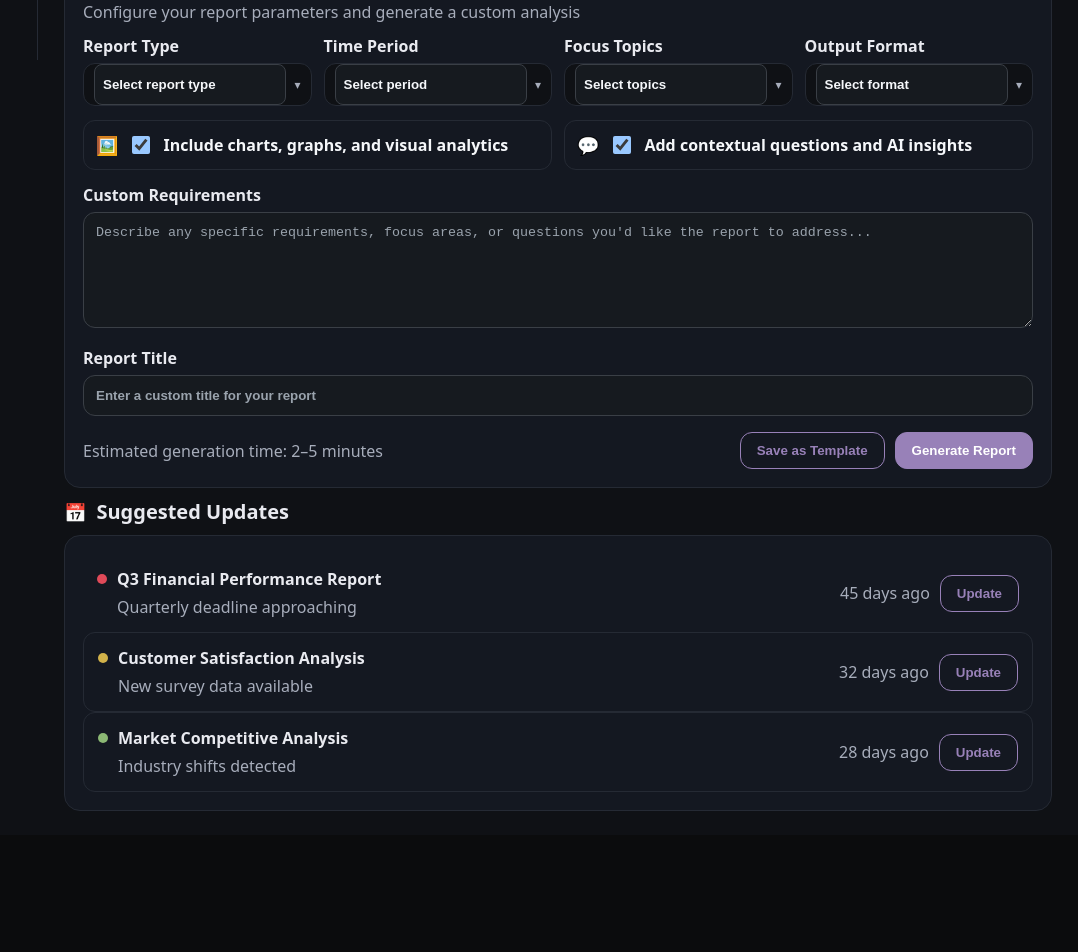
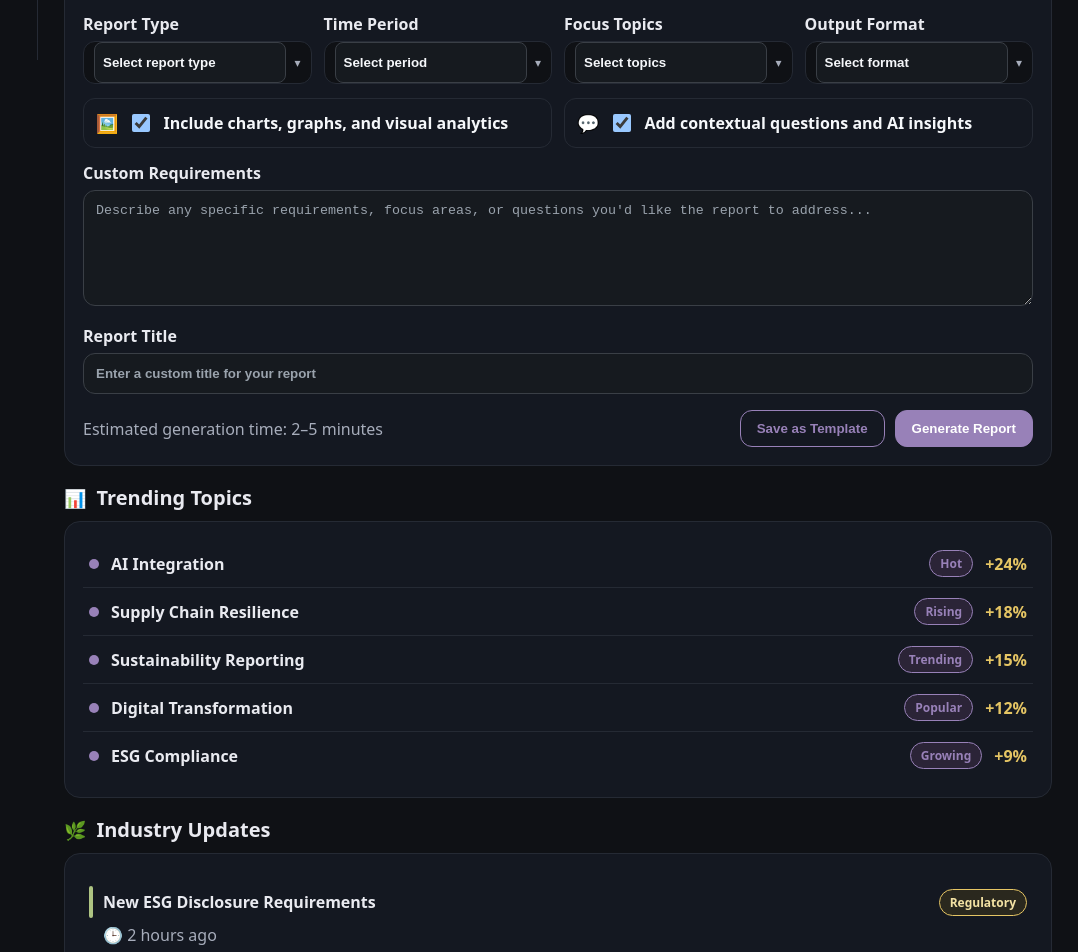
Before and after one commit to enrich-t/enrich_app, a Next.js app: page /generate in a window 1280 px wide. Shown: the part 740-1692 px from the top of the page, without its empty margins (202-1280 px from the left). Before the commit the page ends 1575 px from the top, so only its background shows below. Built offline with nearby package versions, Linux system fonts and the light colour scheme.

Commit message:
feat(generate-ui): full Figma layout restored (Popular, Builder, Trending, Industry, Suggested) — UI only

```diff
--- a/app/generate/page.tsx
+++ b/app/generate/page.tsx
@@ -1,7 +1,6 @@
 'use client';
 
 import React, { useState } from 'react';
-import Link from 'next/link';
 
 const brand = {
   primary: '#9881b8',
@@ -31,9 +30,9 @@ function Card(props: { children: React.ReactNode; style?: React.CSSProperties })
   );
 }
 
-function SectionTitle(props: { icon?: React.ReactNode; children: React.ReactNode }) {
+function SectionTitle(props: { icon?: React.ReactNode; children: React.ReactNode; style?: React.CSSProperties }) {
   return (
-    <div style={{ display: 'flex', alignItems: 'center', gap: 10, margin: '10px 0' }}>
+    <div style={{ display: 'flex', alignItems: 'center', gap: 10, margin: '10px 0', ...props.style }}>
       <div style={{ fontSize: 18 }}>{props.icon ?? '📄'}</div>
       <h2 style={{ margin: 0, fontSize: 20, fontWeight: 900, color: brand.text }}>{props.children}</h2>
     </div>
@@ -96,12 +95,12 @@ function Button(props: {
 
 export default function GeneratePage() {
   const [toast, setToast] = useState<string | null>(null);
-  const showSoon = (msg = 'Coming soon — logic will be wired on the generate branch.') => {
+  const showSoon = (msg = 'Coming soon — functionality will be wired separately.') => {
     setToast(msg);
-    setTimeout(() => setToast(null), 2500);
+    setTimeout(() => setToast(null), 2200);
   };
 
-  // --- Report Builder state (UI only) ---
+  // Report Builder UI state (placeholders)
   const [reportType, setReportType] = useState('');
   const [timePeriod, setTimePeriod] = useState('');
   const [topics, setTopics] = useState('');
@@ -113,7 +112,6 @@ export default function GeneratePage() {
 
   return (
     <div style={{ color: brand.text }}>
-      {/* Header / Intro */}
       <div style={{ marginBottom: 14 }}>
         <h1 style={{ margin: 0, fontSize: 28, fontWeight: 900 }}>Generate Report</h1>
         <div style={{ color: brand.sub, marginTop: 6 }}>
@@ -121,7 +119,7 @@ export default function GeneratePage() {
         </div>
       </div>
 
-      {/* Popular Reports */}
+      {/* 1) Popular Reports */}
       <SectionTitle icon={<span>📈</span>}>Popular Reports</SectionTitle>
       <div
         style={{
@@ -131,6 +129,7 @@ export default function GeneratePage() {
           marginBottom: 18,
         }}
       >
+        {/* Card 1 */}
         <Card>
           <div style={{ display: 'grid', gridTemplateColumns: '64px 1fr auto', gap: 14, alignItems: 'center' }}>
             <div
@@ -150,9 +149,7 @@ export default function GeneratePage() {
             </div>
             <div>
               <div style={{ fontWeight: 900, fontSize: 18 }}>Business Overview</div>
-              <div style={{ color: brand.sub, marginTop: 6 }}>
-                Comprehensive analysis of performance and key metrics
-              </div>
+              <div style={{ color: brand.sub, marginTop: 6 }}>Comprehensive analysis of performance and key metrics</div>
               <div style={{ display: 'flex', gap: 8, marginTop: 10, flexWrap: 'wrap' }}>
                 <Pill>Revenue Growth</Pill>
                 <Pill>Market Share</Pill>
@@ -160,11 +157,12 @@ export default function GeneratePage() {
               </div>
             </div>
             <div>
-              <Button onClick={() => showSoon('This Generate action will be wired later.')}>Generate Report →</Button>
+              <Button onClick={() => showSoon('Use this template → will open builder prefilled.')}>Generate →</Button>
             </div>
           </div>
         </Card>
 
+        {/* Card 2 */}
         <Card>
           <div style={{ display: 'grid', gridTemplateColumns: '64px 1fr auto', gap: 14, alignItems: 'center' }}>
             <div
@@ -194,11 +192,12 @@ export default function GeneratePage() {
               </div>
             </div>
             <div>
-              <Button color={brand.third} onClick={() => showSoon()}>Generate Report →</Button>
+              <Button color={brand.third} onClick={() => showSoon()}>Generate →</Button>
             </div>
           </div>
         </Card>
 
+        {/* Card 3 */}
         <Card>
           <div style={{ display: 'grid', gridTemplateColumns: '64px 1fr auto', gap: 14, alignItems: 'center' }}>
             <div
@@ -228,13 +227,13 @@ export default function GeneratePage() {
               </div>
             </div>
             <div>
-              <Button color={brand.secondary} onClick={() => showSoon()}>Generate Report →</Button>
+              <Button color={brand.secondary} onClick={() => showSoon()}>Generate →</Button>
             </div>
           </div>
         </Card>
       </div>
 
-      {/* --- Report Builder (matches screenshot) --- */}
+      {/* 2) Report Builder */}
       <SectionTitle icon={<span>⚙️</span>}>Report Builder</SectionTitle>
       <Card>
         <div style={{ fontWeight: 900, fontSize: 16, marginBottom: 6 }}>Custom Report Configuration</div>
@@ -242,41 +241,16 @@ export default function GeneratePage() {
           Configure your report parameters and generate a custom analysis
         </div>
 
-        {/* Row 1: Selects (4) */}
-        <div
-          style={{
-            display: 'grid',
-            gridTemplateColumns: '1fr 1fr 1fr 1fr',
-            gap: 12,
-          }}
-        >
+        {/* Select row */}
+        <div style={{ display: 'grid', gridTemplateColumns: '1fr 1fr 1fr 1fr', gap: 12 }}>
+          {/** Report Type */}
           <div>
             <div style={{ fontWeight: 900, marginBottom: 6 }}>Report Type</div>
-            <div
-              style={{
-                display: 'flex',
-                alignItems: 'center',
-                border: `1px solid ${brand.border}`,
-                borderRadius: 12,
-                padding: '0 10px',
-                background: '#0f1115',
-              }}
-            >
+            <div style={{ display: 'flex', alignItems: 'center', border: `1px solid ${brand.border}`, borderRadius: 12, padding: '0 10px', background: '#0f1115' }}>
               <select
                 value={reportType}
                 onChange={(e) => setReportType(e.target.value)}
-                style={{
-                  appearance: 'none',
-                  WebkitAppearance: 'none',
-                  MozAppearance: 'none',
-                  width: '100%',
-                  padding: '12px 8px',
-                  background: 'transparent',
-                  color: brand.sub,
-                  border: 'none',
-                  outline: 'none',
-                  fontWeight: 700,
-                }}
+                style={{ appearance: 'none', width: '100%', padding: '12px 8px', background: 'transparent', color: brand.sub, border: 'none', outline: 'none', fontWeight: 700 }}
               >
                 <option value="">Select report type</option>
                 <option value="business_overview">Business Overview</option>
@@ -287,31 +261,14 @@ export default function GeneratePage() {
             </div>
           </div>
 
+          {/** Time Period */}
           <div>
             <div style={{ fontWeight: 900, marginBottom: 6 }}>Time Period</div>
-            <div
-              style={{
-                display: 'flex',
-                alignItems: 'center',
-                border: `1px solid ${brand.border}`,
-                borderRadius: 12,
-                padding: '0 10px',
-                background: '#0f1115',
-              }}
-            >
+            <div style={{ display: 'flex', alignItems: 'center', border: `1px solid ${brand.border}`, borderRadius: 12, padding: '0 10px', background: '#0f1115' }}>
               <select
                 value={timePeriod}
                 onChange={(e) => setTimePeriod(e.target.value)}
-                style={{
-                  appearance: 'none',
-                  width: '100%',
-                  padding: '12px 8px',
-                  background: 'transparent',
-                  color: brand.sub,
-                  border: 'none',
-                  outline: 'none',
-                  fontWeight: 700,
-                }}
+                style={{ appearance: 'none', width: '100%', padding: '12px 8px', background: 'transparent', color: brand.sub, border: 'none', outline: 'none', fontWeight: 700 }}
               >
                 <option value="">Select period</option>
                 <option value="last_30">Last 30 days</option>
@@ -322,31 +279,14 @@ export default function GeneratePage() {
             </div>
           </div>
 
+          {/** Focus Topics */}
           <div>
             <div style={{ fontWeight: 900, marginBottom: 6 }}>Focus Topics</div>
-            <div
-              style={{
-                display: 'flex',
-                alignItems: 'center',
-                border: `1px solid ${brand.border}`,
-                borderRadius: 12,
-                padding: '0 10px',
-                background: '#0f1115',
-              }}
-            >
+            <div style={{ display: 'flex', alignItems: 'center', border: `1px solid ${brand.border}`, borderRadius: 12, padding: '0 10px', background: '#0f1115' }}>
               <select
                 value={topics}
                 onChange={(e) => setTopics(e.target.value)}
-                style={{
-                  appearance: 'none',
-                  width: '100%',
-                  padding: '12px 8px',
-                  background: 'transparent',
-                  color: brand.sub,
-                  border: 'none',
-                  outline: 'none',
-                  fontWeight: 700,
-                }}
+                style={{ appearance: 'none', width: '100%', padding: '12px 8px', background: 'transparent', color: brand.sub, border: 'none', outline: 'none', fontWeight: 700 }}
               >
                 <option value="">Select topics</option>
                 <option value="growth">Growth & revenue</option>
@@ -357,31 +297,14 @@ export default function GeneratePage() {
             </div>
           </div>
 
+          {/** Output Format */}
           <div>
             <div style={{ fontWeight: 900, marginBottom: 6 }}>Output Format</div>
-            <div
-              style={{
-                display: 'flex',
-                alignItems: 'center',
-                border: `1px solid ${brand.border}`,
-                borderRadius: 12,
-                padding: '0 10px',
-                background: '#0f1115',
-              }}
-            >
+            <div style={{ display: 'flex', alignItems: 'center', border: `1px solid ${brand.border}`, borderRadius: 12, padding: '0 10px', background: '#0f1115' }}>
               <select
                 value={format}
                 onChange={(e) => setFormat(e.target.value)}
-                style={{
-                  appearance: 'none',
-                  width: '100%',
-                  padding: '12px 8px',
-                  background: 'transparent',
-                  color: brand.sub,
-                  border: 'none',
-                  outline: 'none',
-                  fontWeight: 700,
-                }}
+                style={{ appearance: 'none', width: '100%', padding: '12px 8px', background: 'transparent', color: brand.sub, border: 'none', outline: 'none', fontWeight: 700 }}
               >
                 <option value="">Select format</option>
                 <option value="pdf">PDF</option>
@@ -393,52 +316,21 @@ export default function GeneratePage() {
           </div>
         </div>
 
-        {/* Row 2: Visual Elements / Context checkboxes */}
+        {/* Checkboxes */}
         <div style={{ display: 'grid', gridTemplateColumns: '1fr 1fr', gap: 12, marginTop: 14 }}>
-          <label
-            style={{
-              display: 'flex',
-              alignItems: 'center',
-              gap: 10,
-              border: `1px solid ${brand.border}`,
-              borderRadius: 12,
-              padding: '12px',
-              cursor: 'pointer',
-            }}
-          >
+          <label style={{ display: 'flex', alignItems: 'center', gap: 10, border: `1px solid ${brand.border}`, borderRadius: 12, padding: 12, cursor: 'pointer' }}>
             <span style={{ fontSize: 18 }}>🖼️</span>
-            <input
-              type="checkbox"
-              checked={includeVisuals}
-              onChange={(e) => setIncludeVisuals(e.target.checked)}
-              style={{ width: 18, height: 18 }}
-            />
+            <input type="checkbox" checked={includeVisuals} onChange={e => setIncludeVisuals(e.target.checked)} style={{ width: 18, height: 18 }} />
             <div style={{ fontWeight: 800 }}>Include charts, graphs, and visual analytics</div>
           </label>
-
-          <label
-            style={{
-              display: 'flex',
-              alignItems: 'center',
-              gap: 10,
-              border: `1px solid ${brand.border}`,
-              borderRadius: 12,
-              padding: '12px',
-              cursor: 'pointer',
-            }}
-          >
+          <label style={{ display: 'flex', alignItems: 'center', gap: 10, border: `1px solid ${brand.border}`, borderRadius: 12, padding: 12, cursor: 'pointer' }}>
             <span style={{ fontSize: 18 }}>💬</span>
-            <input
-              type="checkbox"
-              checked={includeContext}
-              onChange={(e) => setIncludeContext(e.target.checked)}
-              style={{ width: 18, height: 18 }}
-            />
+            <input type="checkbox" checked={includeContext} onChange={e => setIncludeContext(e.target.checked)} style={{ width: 18, height: 18 }} />
             <div style={{ fontWeight: 800 }}>Add contextual questions and AI insights</div>
           </label>
         </div>
 
-        {/* Row 3: Custom requirements text area */}
+        {/* Requirements */}
         <div style={{ marginTop: 14 }}>
           <div style={{ fontWeight: 900, marginBottom: 6 }}>Custom Requirements</div>
           <textarea
@@ -446,79 +338,84 @@ export default function GeneratePage() {
             onChange={(e) => setRequirements(e.target.value)}
             rows={6}
             placeholder="Describe any specific requirements, focus areas, or questions you'd like the report to address..."
-            style={{
-              width: '100%',
-              resize: 'vertical',
-              border: `1px solid ${brand.border}`,
-              borderRadius: 12,
-              padding: 12,
-              background: '#0f1115',
-              color: brand.text,
-            }}
+            style={{ width: '100%', resize: 'vertical', border: `1px solid ${brand.border}`, borderRadius: 12, padding: 12, background: '#0f1115', color: brand.text }}
           />
         </div>
 
-        {/* Row 4: Report title input */}
+        {/* Title */}
         <div style={{ marginTop: 14 }}>
           <div style={{ fontWeight: 900, marginBottom: 6 }}>Report Title</div>
           <input
             value={title}
             onChange={(e) => setTitle(e.target.value)}
             placeholder="Enter a custom title for your report"
-            style={{
-              width: '100%',
-              border: `1px solid ${brand.border}`,
-              borderRadius: 12,
-              padding: 12,
-              background: '#0f1115',
-              color: brand.text,
-              fontWeight: 700,
-            }}
+            style={{ width: '100%', border: `1px solid ${brand.border}`, borderRadius: 12, padding: 12, background: '#0f1115', color: brand.text, fontWeight: 700 }}
           />
         </div>
 
-        {/* Footer: estimated time + actions */}
-        <div
-          style={{
-            display: 'grid',
-            gridTemplateColumns: '1fr auto',
-            alignItems: 'center',
-            gap: 12,
-            marginTop: 16,
-          }}
-        >
+        {/* Footer */}
+        <div style={{ display: 'grid', gridTemplateColumns: '1fr auto', alignItems: 'center', gap: 12, marginTop: 16 }}>
           <div style={{ color: brand.sub }}>Estimated generation time: 2–5 minutes</div>
           <div style={{ display: 'flex', gap: 10 }}>
-            <Button variant="outline" onClick={() => showSoon('Template saving will be added later.')}>
-              Save as Template
-            </Button>
-            <Button onClick={() => showSoon('Generate logic will be implemented on the logic branch.')}>
-              Generate Report
-            </Button>
+            <Button variant="outline" onClick={() => showSoon('Template saving will be added later.')}>Save as Template</Button>
+            <Button onClick={() => showSoon('Generate logic will be implemented on the logic branch.')}>Generate Report</Button>
           </div>
         </div>
       </Card>
 
-      {/* Suggested Updates */}
-      <SectionTitle icon={<span>📅</span>}>Suggested Updates</SectionTitle>
+      {/* 3) Trending Topics */}
+      <SectionTitle icon={<span>📊</span>} style={{ marginTop: 18 }}>Trending Topics</SectionTitle>
+      <Card>
+        {[
+          { label: 'AI Integration', tag: 'Hot', change: '+24%' },
+          { label: 'Supply Chain Resilience', tag: 'Rising', change: '+18%' },
+          { label: 'Sustainability Reporting', tag: 'Trending', change: '+15%' },
+          { label: 'Digital Transformation', tag: 'Popular', change: '+12%' },
+          { label: 'ESG Compliance', tag: 'Growing', change: '+9%' },
+        ].map((t, i) => (
+          <div key={t.label}
+            style={{ display: 'grid', gridTemplateColumns: 'auto 1fr auto auto', alignItems: 'center', gap: 12, padding: '10px 6px', borderTop: i === 0 ? 'none' : `1px solid ${brand.border}` }}>
+            <div style={{ width: 10, height: 10, borderRadius: 999, background: brand.primary }} />
+            <div style={{ fontWeight: 800 }}>{t.label}</div>
+            <span style={{ justifySelf: 'start', background: '#2b2437', color: brand.primary, border: `1px solid ${brand.primary}`, borderRadius: 999, padding: '4px 10px', fontSize: 12, fontWeight: 900 }}>
+              {t.tag}
+            </span>
+            <div style={{ color: brand.secondary, fontWeight: 900 }}>{t.change}</div>
+          </div>
+        ))}
+      </Card>
+
+      {/* 4) Industry Updates */}
+      <SectionTitle icon={<span>🌿</span>} style={{ marginTop: 18 }}>Industry Updates</SectionTitle>
+      <Card>
+        {[
+          { title: 'New ESG Disclosure Requirements', cat: 'Regulatory', time: '2 hours ago' },
+          { title: 'AI Ethics Guidelines Released', cat: 'Technology', time: '1 day ago' },
+          { title: 'Global Supply Chain Index Update', cat: 'Market Data', time: '3 days ago' },
+        ].map((u, i) => (
+          <div key={u.title} style={{ padding: '14px 6px', borderTop: i === 0 ? 'none' : `1px solid ${brand.border}` }}>
+            <div style={{ display: 'flex', alignItems: 'center', gap: 10 }}>
+              <div style={{ width: 4, height: 32, background: brand.third, borderRadius: 4 }} />
+              <div style={{ fontWeight: 900 }}>{u.title}</div>
+              <span style={{ marginLeft: 'auto', background: '#2a281e', border: `1px solid ${brand.secondary}`, color: '#f3e2a4', padding: '4px 10px', borderRadius: 999, fontSize: 12, fontWeight: 900 }}>
+                {u.cat}
+              </span>
+            </div>
+            <div style={{ color: brand.sub, marginLeft: 14, marginTop: 6 }}>🕒 {u.time}</div>
+          </div>
+        ))}
+      </Card>
+
+      {/* 5) Suggested Updates */}
+      <SectionTitle icon={<span>📅</span>} style={{ marginTop: 18 }}>Suggested Updates</SectionTitle>
       <Card>
         {[
           { title: 'Q3 Financial Performance Report', sub: 'Quarterly deadline approaching', days: '45 days ago', dot: '#e04a59' },
           { title: 'Customer Satisfaction Analysis', sub: 'New survey data available', days: '32 days ago', dot: '#d2b24a' },
           { title: 'Market Competitive Analysis', sub: 'Industry shifts detected', days: '28 days ago', dot: '#8cb874' },
         ].map((s, i) => (
-          <div
-            key={s.title}
-            style={{
-              display: 'grid',
-              gridTemplateColumns: '1fr auto',
-              gap: 12,
-              alignItems: 'center',
-              padding: 14,
-              borderRadius: 12,
-              border: i === 0 ? 'none' : `1px solid ${brand.border}`,
-            }}
-          >
+          <div key={s.title}
+            style={{ display: 'grid', gridTemplateColumns: '1fr auto', gap: 12, alignItems: 'center', padding: 14, borderRadius: 12, borderTop: i === 0 ? 'none' : `1px solid ${brand.border}` }}>
             <div>
               <div style={{ display: 'flex', alignItems: 'center', gap: 10 }}>
                 <div style={{ width: 10, height: 10, borderRadius: 999, background: s.dot }} />
@@ -528,9 +425,7 @@ export default function GeneratePage() {
             </div>
             <div style={{ display: 'flex', alignItems: 'center', gap: 10 }}>
               <div style={{ color: brand.sub }}>{s.days}</div>
-              <Button variant="outline" onClick={() => showSoon('Update flow will be wired later.')}>
-                Update
-              </Button>
+              <Button variant="outline" onClick={() => showSoon('Update flow will be wired later.')}>Update</Button>
             </div>
           </div>
         ))}
@@ -541,17 +436,10 @@ export default function GeneratePage() {
         <div
           role="status"
           style={{
-            position: 'fixed',
-            right: 16,
-            bottom: 16,
-            background: '#2b2437',
-            border: `1px solid ${brand.border}`,
-            color: brand.light,
-            padding: '10px 12px',
-            borderRadius: 10,
-            maxWidth: 520,
-            boxShadow: '0 6px 20px rgba(0,0,0,0.4)',
-            zIndex: 1000,
+            position: 'fixed', right: 16, bottom: 16,
+            background: '#2b2437', border: `1px solid ${brand.border}`,
+            color: brand.light, padding: '10px 12px', borderRadius: 10,
+            maxWidth: 520, boxShadow: '0 6px 20px rgba(0,0,0,0.4)', zIndex: 1000,
           }}
         >
           {toast}
```
